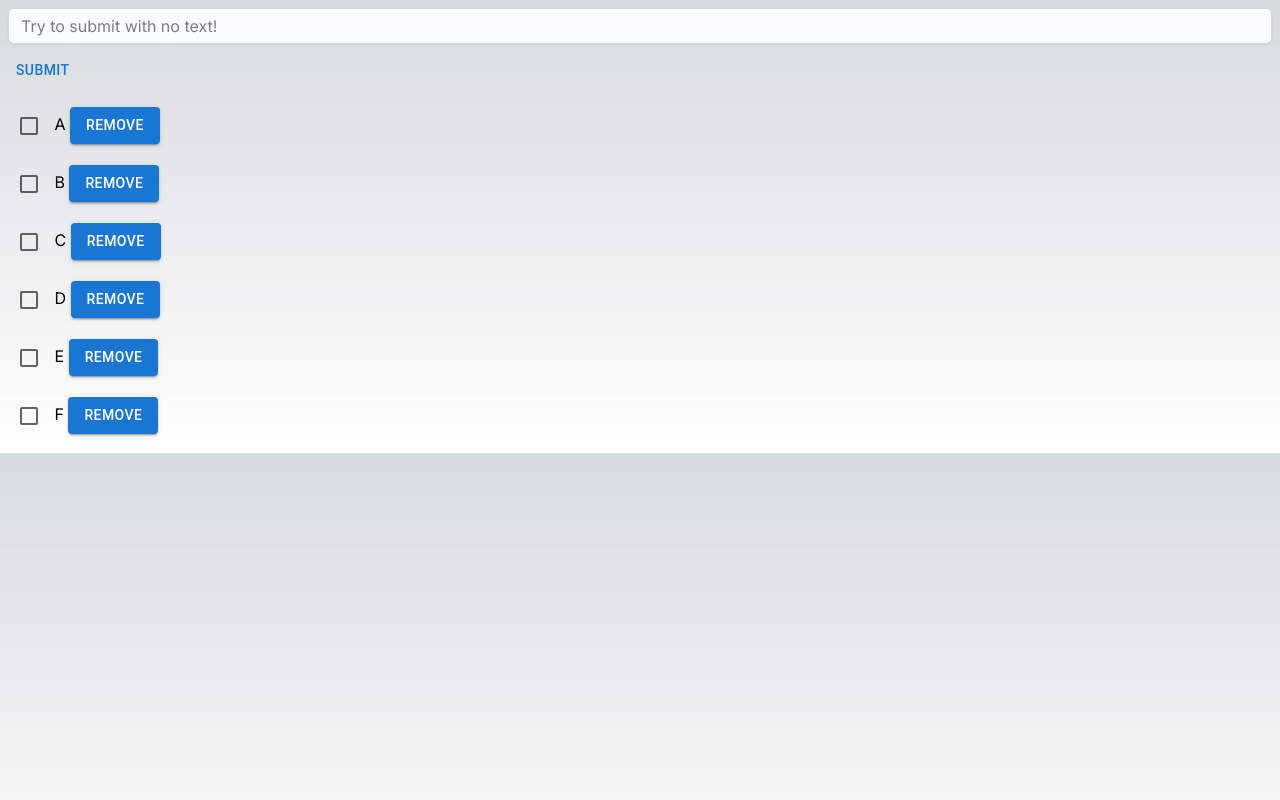
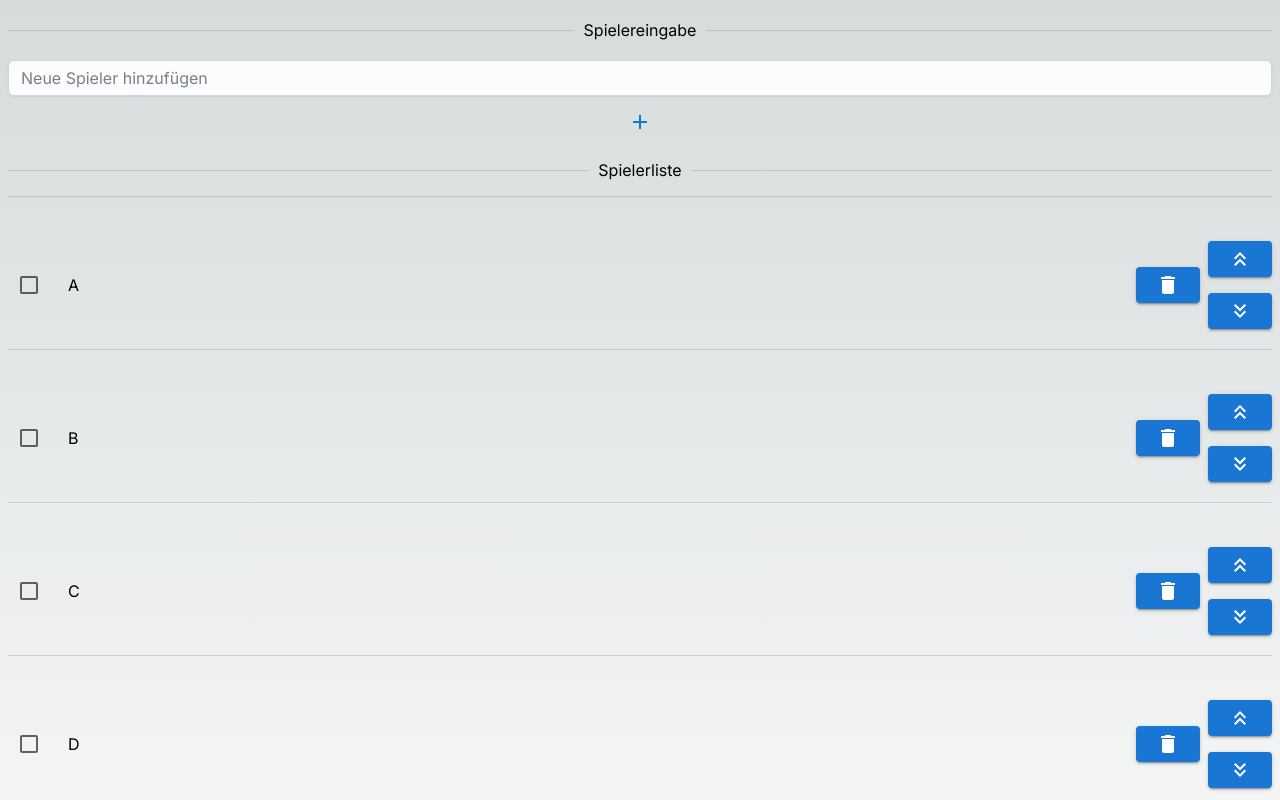
Before and after one commit to philib/DoublesUp, a Next.js app: page / in a window 1280 px wide. Shown: the top 800 px of the page. Built offline with nearby package versions, Linux system fonts and the light colour scheme.

Commit message:
improve user experience

```diff
--- a/app/page.tsx
+++ b/app/page.tsx
@@ -2,7 +2,11 @@
 import {Input} from "@mui/joy";
 import {useState} from "react";
 import _, {reduce} from "lodash";
-import {Button, Checkbox, Chip, Divider, List, ListItem} from "@mui/material";
+import {Button, Checkbox, Container, Chip, Divider, List, ListItem, Stack, Grid} from "@mui/material";
+import DeleteIcon from '@mui/icons-material/Delete';
+import AddIcon from '@mui/icons-material/Add';
+import KeyboardDoubleArrowUpIcon from '@mui/icons-material/KeyboardDoubleArrowUp';
+import KeyboardDoubleArrowDownIcon from '@mui/icons-material/KeyboardDoubleArrowDown';
 
 export default function Home() {
     const allPossibleLineupVariations = [[[1, 2], [3, 4], [5, 6]], [[1, 2], [3, 5], [4, 6]], [[1, 2], [3, 6], [4, 5]], [[1, 2], [4, 5], [3, 6]], [[1, 3], [2, 4], [5, 6]], [[1, 3], [2, 5], [4, 6]], [[1, 3], [2, 6], [4, 5]], [[1, 4], [2, 3], [5, 6]], [[1, 4], [2, 5], [3, 6]], [[1, 4], [2, 6], [3, 5]], [[1, 4], [3, 5], [2, 6]], [[1, 5], [2, 4], [3, 6]], [[1, 5], [3, 4], [2, 6]], [[1, 6], [2, 5], [3, 4]], [[1, 6], [3, 4], [2, 5]], [[2, 3], [1, 4], [5, 6]], [[2, 3], [1, 5], [4, 6]], [[2, 3], [1, 6], [4, 5]], [[2, 4], [1, 5], [3, 6]], [[2, 4], [1, 6], [3, 5]], [[2, 5], [1, 6], [3, 4]], [[3, 4], [1, 6], [2, 5]]]
@@ -22,6 +26,11 @@ export default function Home() {
         return `${pair[0]} - ${pair[1]}`
     }
 
+    const renderDoublesPairingText = (p1: number, p2: number) => {
+        const playersWithinLineup = Object.values(lineup)
+        return `(${p1} + ${p2}) ${playersWithinLineup[p1-1]} + ${playersWithinLineup[p2-1]}`
+    }
+
     const allSelectedDoublesPairingFiltersCombinedPredicate = selectedDoublesPairingFilter
         .map(doublesPairing => (lineup: number[][]) => lineup.find(isEqual(doublesPairing)) != undefined)
         .reduce((acc, curr) => (lineup: number[][]) => acc(lineup) && curr(lineup), (lineup: number[][]) => true)
@@ -33,38 +42,76 @@ export default function Home() {
         return {...acc, [toString(curr)]: curr}
     }, {})
 
+    const CustomDivider: React.FC = (props)=> (<Divider style={{'margin-top': '20px', 'margin-bottom': '20px'}}>{props.children}</Divider>)
+
     return (
         <main className="flex min-h-screen flex-col items-center justify-between p-24">
+            <CustomDivider>Spielereingabe</CustomDivider>
             <form
                 onSubmit={(event) => {
                     setPlayers([...players, inputText])
                     event.preventDefault();
                 }}
+                style={{'margin-bottom': '10px'}}
             >
                 <Input
-                    placeholder="Try to submit with no text!"
+                    placeholder="Neue Spieler hinzufügen"
                     required
                     onChange={(t) => setInputText(t.target.value)}
                     sx={{mb: 1, fontSize: 'var(--joy-fontSize-sm)'}}
                 />
-                <Button type="submit">Submit</Button>
+                <Button type="submit" style={{width: '100%'}}><AddIcon/></Button>
             </form>
-            <div>
-                {players.map((entry, index) => <p key={entry}><Checkbox onChange={(e) => {
+            <CustomDivider>Spielerliste</CustomDivider>
+            <Grid container rowSpacing={3} direction={"column"}>
+                {players.map((entry, index) =>
+                    <>
+                        <CustomDivider></CustomDivider>
+                        <Grid container item key={entry} direction={"row"} justifyContent={"flex-start"} alignItems={"center"} spacing={1}>
+                            <Grid item style={{paddingRight: '10px'}}>
+                                <Checkbox onChange={(e) => {
                                 if (e.target.checked) {
                                     setLineup({...lineup, [index + 1]: entry})
                                 } else {
                                     setLineup(_.omit(lineup, [index + 1]))
                                 }
-                }}/> {entry} <Button variant="contained"
+                            }}/>
+                            </Grid>
+                            <Grid item sx={{ flexGrow: 1}}>{entry}</Grid>
+                            <Grid item >
+                                <Button
+                            variant="contained"
                             onClick={() => {
                                 setPlayers(_.without(players, entry))
                                 setLineup(_.omit(lineup, [index + 1]))
-                                     }}> Remove </Button></p>)}
-            </div>
-            <div>
+                            }}> <DeleteIcon/> </Button>
+                            </Grid>
+                            <Grid item>
+                                <Grid item container direction={"column"} spacing={2}>
+                                    <Grid item >
+                                        <Button
+                                            variant="contained"
+                                            onClick={() => {
+                                            }}> <KeyboardDoubleArrowUpIcon/> </Button>
+                                    </Grid>
+                                    <Grid item >
+                                        <Button
+                                            variant="contained"
+                                            onClick={() => {
+                                            }}> <KeyboardDoubleArrowDownIcon/> </Button>
+                                    </Grid>
+                                </Grid>
+                            </Grid>
+                        </Grid>
+                    </>
+                )}
+            </Grid>
             {
-                    ready && allPossibleFilters.map((doublePairingFilter, index) => {
+                ready && <>
+                <CustomDivider>Doppelfavoriten</CustomDivider>
+                <Grid container spacing={2} direction={"column"} alignItems={"stretch"} justifyContent={"space-evenly"}>
+            {
+                allPossibleFilters.map((doublePairingFilter, index) => {
                     const labelText = `${Object.values(lineup)[doublePairingFilter[0] - 1]} & ${Object.values(lineup)[doublePairingFilter[1] - 1]}`
                     const active = selectedDoublesPairingFilter.find(isEqual(doublePairingFilter)) != undefined
                     const disabled = remainingDoublesPairingFilters[toString(doublePairingFilter)] == undefined
@@ -73,30 +120,45 @@ export default function Home() {
                         color: 'default'
                     }) : ({variant: 'outlined', color: 'primary'})
                     // const variant= disabled ? 'outlined' : undefined
-                        return (<Chip key={index} variant={style.variant} color={style.color} label={labelText}
+                    return (
+                        <Grid item xs>
+                            <Chip style={{width: '100%'}} key={index} variant={style.variant}
+                                  color={style.color} label={renderDoublesPairingText(doublePairingFilter[0], doublePairingFilter[1])}
                                   onClick={() => {
                                       if (active) {
                                           setSelectedDoublesPairingFilter(selectedDoublesPairingFilter.filter(isNotEqual(doublePairingFilter)))
-                                          } else if(!disabled) {
+                                      } else if (!disabled) {
                                           setSelectedDoublesPairingFilter([...selectedDoublesPairingFilter, doublePairingFilter])
                                       }
-                                      }}/>)
+                                  }}/>
+                        </Grid>)
                 })
             }
-            </div>
-            <div>
+        </Grid>
+                </>
+            }
+
                 {
                     ready && <>
-                        Aufstellung:
-                        <List>
-                            {filteredLineupVariations.map((lineupVariation, index) => <List key={index}> Variante {index}
+                        <CustomDivider>Doppelvarianten</CustomDivider>
+                        <Grid container direction={"column"} rowSpacing={3} alignItems={'center'}>
+                            {filteredLineupVariations.map((lineupVariation, index) =>
+                                <Grid item container key={index} direction={"column"} rowSpacing={1}>
+                                    <Grid item>
+                                        <CustomDivider>
+                                            Variante {index}
+                                        </CustomDivider>
+                                    </Grid>
                                 {lineupVariation.map(doublesPairing =>
-                                    <ListItem>{Object.values(lineup)[doublesPairing[0] - 1]} + {Object.values(lineup)[doublesPairing[1] - 1]}</ListItem>)}</List>)}
-                            <Divider/>
-                        </List>
+                                    <Grid item>
+                                        {renderDoublesPairingText(doublesPairing[0], doublesPairing[1])}
+                                    </Grid>
+                                )}
+                                </Grid>
+                            )}
+                        </Grid>
                     </>
                 }
-            </div>
         </main>
     )
 }
--- a/package.json
+++ b/package.json
@@ -11,6 +11,7 @@
   "dependencies": {
     "@emotion/react": "^11.11.1",
     "@emotion/styled": "^11.11.0",
+    "@mui/icons-material": "^5.11.16",
     "@mui/joy": "^5.0.0-alpha.84",
     "@mui/material": "^5.13.5",
     "@types/node": "20.3.1",
@@ -27,6 +28,7 @@
     "typescript": "5.1.3"
   },
   "devDependencies": {
-    "@types/lodash": "^4.14.195"
+    "@types/lodash": "^4.14.195",
+    "prettier": "^2.8.8"
   }
 }
```
Also changed, not shown: 2 other files (tests, documents, lock files or other folders). Lines whose indentation alone changed are shown as unchanged.
